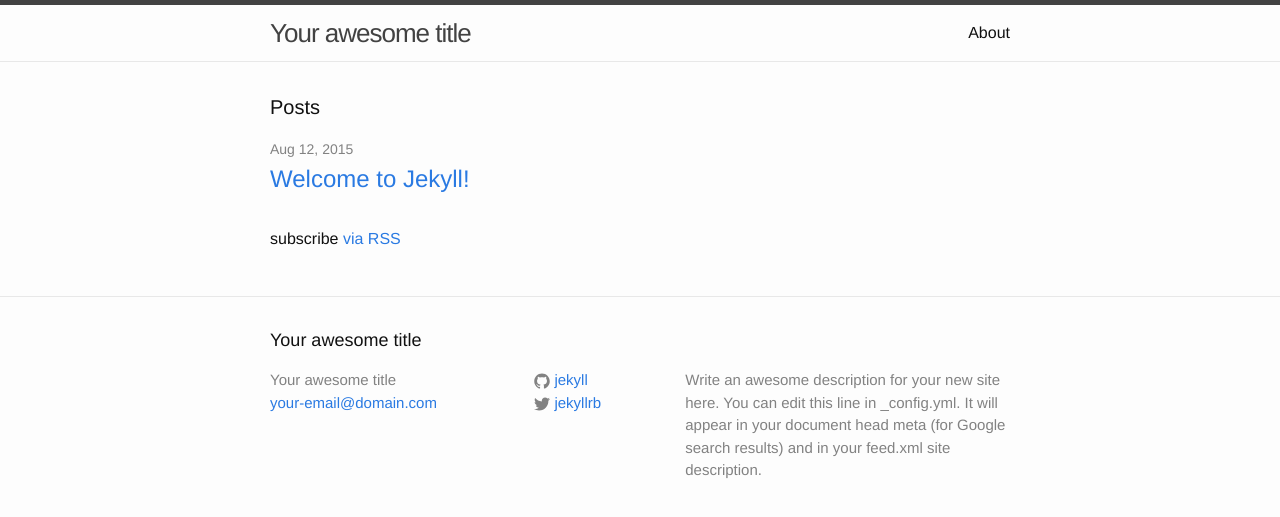
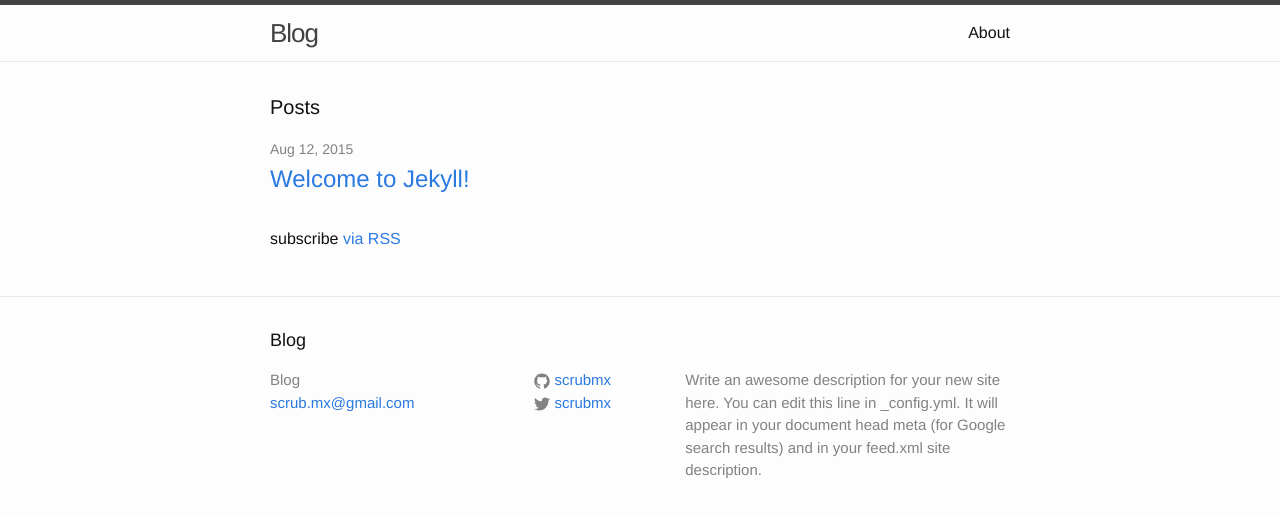
Before and after one commit to scrubmx/scrubmx.github.io, a Jekyll site: the page built from index.html, in a window 1280 px wide. Shown: the top 517 px of the page. Built offline with Jekyll 4.4.1, drawn with Linux system fonts in a browser that asks for light colours; Markdown is read by kramdown in place of the engine named in the settings.

Commit message:
updated _config.yml

```diff
--- a/_config.yml
+++ b/_config.yml
@@ -1,14 +1,14 @@
 # Site settings
-title: Your awesome title
-email: your-email@domain.com
+title: Blog
+email: scrub.mx@gmail.com
 description: > # this means to ignore newlines until "baseurl:"
   Write an awesome description for your new site here. You can edit this
   line in _config.yml. It will appear in your document head meta (for
   Google search results) and in your feed.xml site description.
 baseurl: "" # the subpath of your site, e.g. /blog/
-url: "http://yourdomain.com" # the base hostname & protocol for your site
-twitter_username: jekyllrb
-github_username:  jekyll
+url: "https://scrubmx.github.io" # the base hostname & protocol for your site
+twitter_username: scrubmx
+github_username:  scrubmx
 
 # Build settings
-markdown: kramdown
+markdown: redcarpet
```
